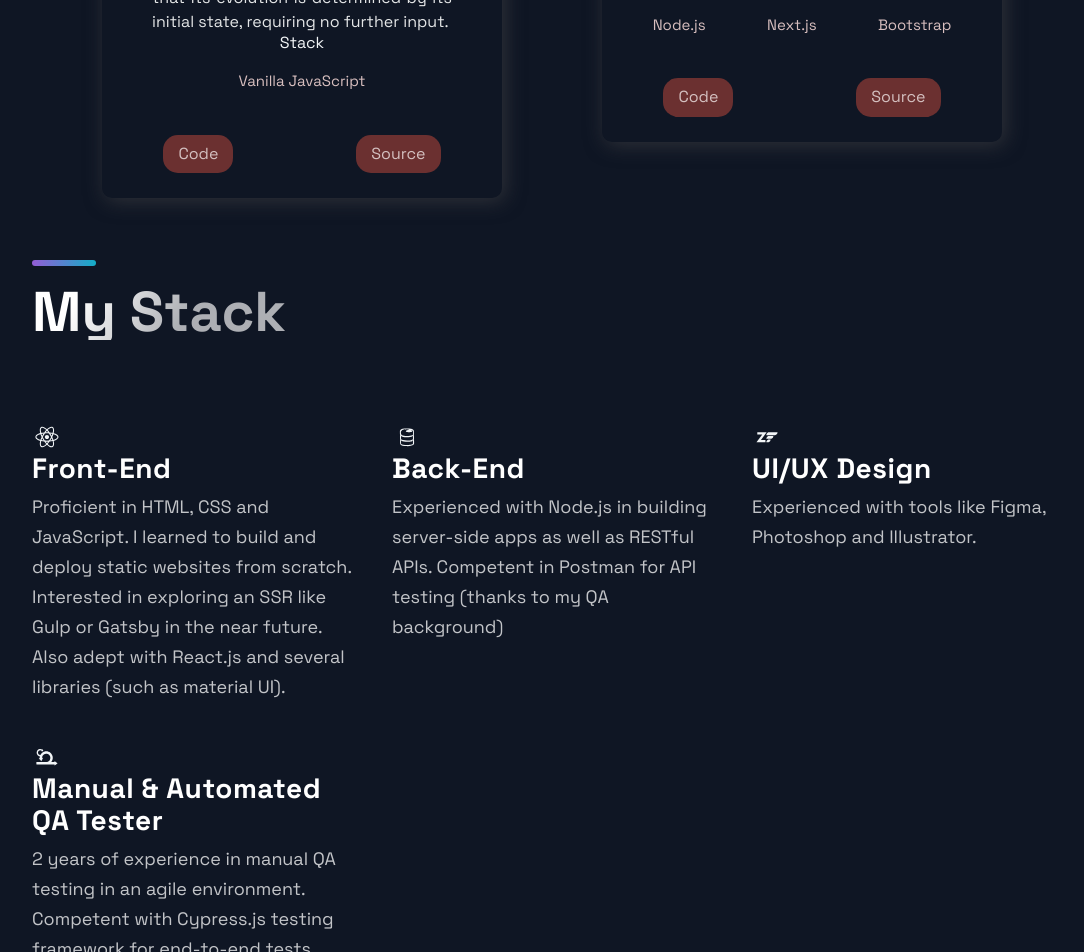
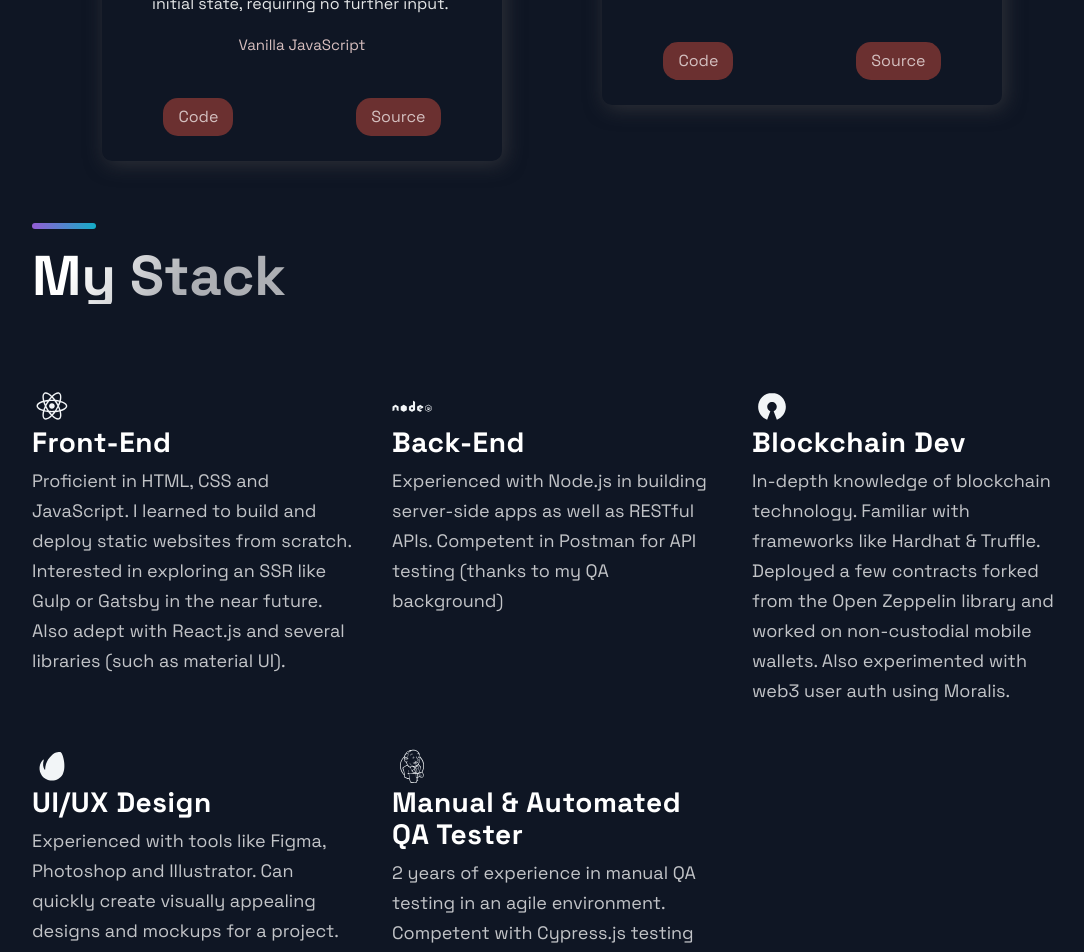
Before and after one commit to zakjanzi/portfolio-website, a Next.js app: page / in a window 1280 px wide. Shown: the part 1848-2800 px from the top of the page, without its empty margins (88-1172 px from the left). Built offline with nearby package versions, Linux system fonts and the light colour scheme.

Commit message:
content writing

```diff
--- a/src/components/Footer/Footer.js
+++ b/src/components/Footer/Footer.js
@@ -20,9 +20,7 @@ const Footer = () => {
         </LinkColumn>
       </LinkList>
       <SocialIconsContainer>
-        <CompanyContainer>
-          <Slogan>Innovating one project at a time</Slogan>
-        </CompanyContainer>
+
         <SocialContainer>
 
           <SocialIcons href="https://github.com/zakjanzi">
--- a/src/components/Hero/Hero.js
+++ b/src/components/Hero/Hero.js
@@ -13,7 +13,7 @@ const Hero = (props) => (
       <SectionText>
         I'm Zak - A full-stack developer with a background in QA testing. <br /> I also like blockchains and distributed systems.
       </SectionText>
-      <Button onClick={() => window.location = "https://linktr.ee/zakjanzi"}>Chat</Button>
+      <Button onClick={() => window.location = "https://linktr.ee/zakjanzi"}>Reach out</Button>
     </LeftSection>
   </Section>
 );
--- a/src/components/Projects/Projects.js
+++ b/src/components/Projects/Projects.js
@@ -20,7 +20,6 @@ const Projects = () => (
           </TitleContent>
           <CardInfo>{project.description}</CardInfo>
           <div>
-            <TitleContent>Stack</TitleContent>
             <TagList>
               {project.tags.map((tag, i) => (
                 <Tag key={i}>{tag}</Tag>
--- a/src/components/Technologies/Technologies.js
+++ b/src/components/Technologies/Technologies.js
@@ -1,5 +1,5 @@
 import React from 'react';
-import { DiFirebase, DiReact, DiScrum, DiZend } from 'react-icons/di';
+import { DiEnvato, DiFirebase, DiJavascript, DiJenkins, DiNodejs, DiOpensource, DiReact, DiScrum, DiZend } from 'react-icons/di';
 import { Section, SectionDivider, SectionText, SectionTitle } from '../../styles/GlobalComponents';
 import { List, ListContainer, ListItem, ListParagraph, ListTitle } from './TechnologiesStyles';
 
@@ -12,7 +12,7 @@ const Technologies = () =>  (
     </SectionText>
     <List>
       <ListItem>
-        <DiReact size="3rem"/>
+        <DiReact size="4rem"/>
         <ListContainer>
           <ListTitle>Front-End</ListTitle>
           <ListParagraph>Proficient in HTML, CSS and JavaScript. I learned to build and deploy static websites from scratch. Interested in exploring an SSR like Gulp or Gatsby in the near future. Also adept with React.js and several libraries (such as material UI).</ListParagraph>
@@ -20,7 +20,7 @@ const Technologies = () =>  (
       </ListItem>
 
       <ListItem>
-        <DiFirebase size="3rem"/>
+        <DiNodejs size="4rem"/>
         <ListContainer>
           <ListTitle>Back-End</ListTitle>
           <ListParagraph>Experienced with Node.js in building server-side apps as well as RESTful APIs. Competent in Postman for API testing (thanks to my QA background)</ListParagraph>
@@ -28,18 +28,26 @@ const Technologies = () =>  (
       </ListItem>
 
       <ListItem>
-        <DiZend size="3rem"/>
+        <DiOpensource size="4rem"/>
         <ListContainer>
-          <ListTitle>UI/UX Design</ListTitle>
-          <ListParagraph>Experienced with tools like Figma, Photoshop and Illustrator.</ListParagraph>
+          <ListTitle>Blockchain Dev</ListTitle>
+          <ListParagraph>In-depth knowledge of blockchain technology. Familiar with frameworks like Hardhat & Truffle. Deployed a few contracts forked from the Open Zeppelin library and worked on non-custodial mobile wallets. Also experimented with web3 user auth using Moralis.</ListParagraph>
         </ListContainer>
       </ListItem>
 
       <ListItem>
-        <DiScrum size="3rem"/>
+        <DiEnvato size="4rem"/>
+        <ListContainer>
+          <ListTitle>UI/UX Design</ListTitle>
+          <ListParagraph>Experienced with tools like Figma, Photoshop and Illustrator. Can quickly create visually appealing designs and mockups for a project.</ListParagraph>
+        </ListContainer>
+      </ListItem>
+
+      <ListItem>
+        <DiJenkins size="4rem"/>
         <ListContainer>
           <ListTitle>Manual & Automated QA Tester</ListTitle>
-          <ListParagraph>2 years of experience in manual QA testing in an agile environment. Competent with Cypress.js testing framework for end-to-end tests.</ListParagraph>
+          <ListParagraph>2 years of experience in manual QA testing in an agile environment. Competent with Cypress.js testing framework for end-to-end tests. Used Jenkins CI for automating build and testing processes.</ListParagraph>
         </ListContainer>
       </ListItem>
     </List>
--- a/src/styles/GlobalComponents/index.js
+++ b/src/styles/GlobalComponents/index.js
@@ -184,6 +184,7 @@ export const ButtonBack = styled.div`
   overflow: hidden;
   opacity: ${({ disabled }) => disabled ? '.5' : '1'};
 
+
   @media ${(props) => props.theme.breakpoints.md} {
     width: ${({ alt }) => alt ? '150px' : '184px'};
     height: ${({ alt }) => alt ? '52px' : '48px'};
```
